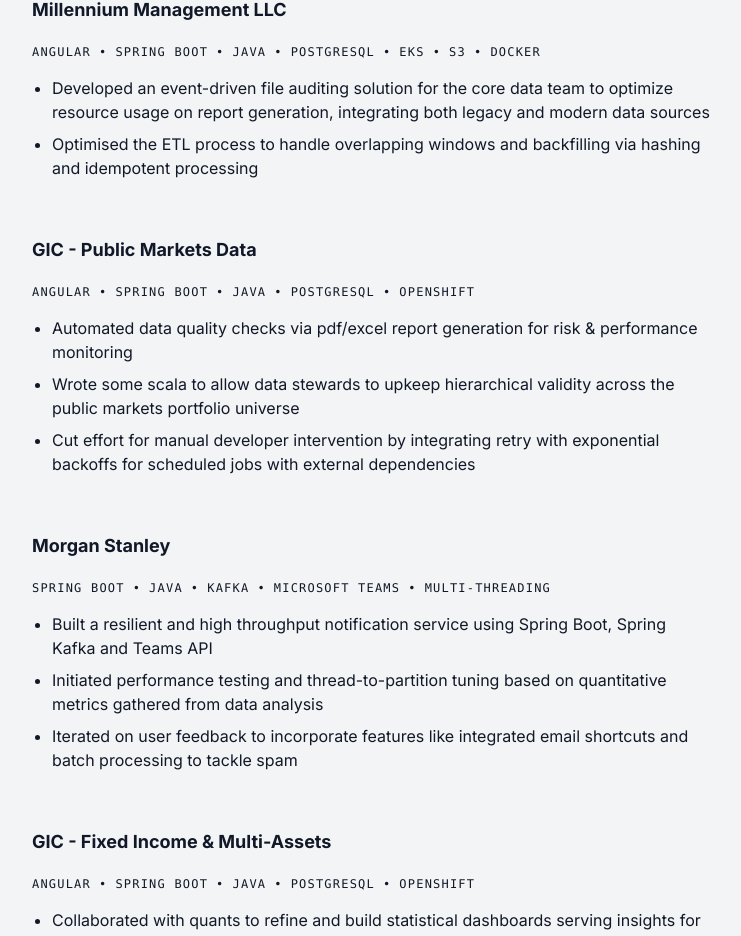
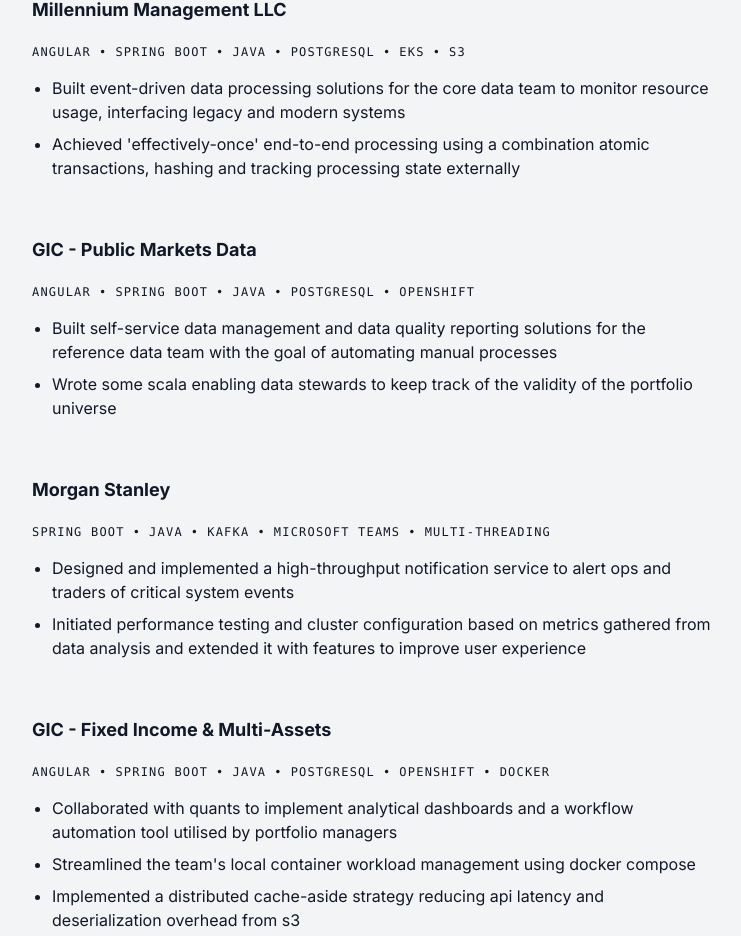
Before and after one commit to elt0nxale/elton, a Next.js app: page /experience in a window 1280 px wide. Shown: the part 160-1096 px from the top of the page, without its empty margins (268-1009 px from the left). Built offline with nearby package versions, Linux system fonts and the light colour scheme.

Commit message:
chore: edit experience

```diff
--- a/src/app/constants/content.ts
+++ b/src/app/constants/content.ts
@@ -2,10 +2,10 @@
     {
         title: 'Winter Analyst',
         company: 'Millennium Management LLC',
-        tools: ['Angular', 'Spring Boot','Java','PostgreSQL','EKS','S3','Docker'],
+        tools: ['Angular', 'Spring Boot','Java','PostgreSQL','EKS','S3'],
         description: [
-              "Developed an event-driven file auditing solution for the core data team to optimize resource usage on report generation, integrating both legacy and modern data sources",
-              "Optimised the ETL process to handle overlapping windows and backfilling via hashing and idempotent processing",
+              "Built event-driven data processing solutions for the core data team to monitor resource usage, interfacing legacy and modern systems",
+              "Achieved 'effectively-once' end-to-end processing using a combination atomic transactions, hashing and tracking processing state externally"
         ],
     },
     {
@@ -13,9 +13,8 @@
         company: 'GIC - Public Markets Data',
         tools: ['Angular', 'Spring Boot','Java','PostgreSQL','Openshift'],
         description: [
-                "Automated data quality checks via pdf/excel report generation for risk & performance monitoring",
-                "Wrote some scala to allow data stewards to upkeep hierarchical validity across the public markets portfolio universe",
-                "Cut effort for manual developer intervention by integrating retry with exponential backoffs for scheduled jobs with external dependencies",
+                "Built self-service data management and data quality reporting solutions for the reference data team with the goal of automating manual processes",
+                "Wrote some scala enabling data stewards to keep track of the validity of the portfolio universe",
         ],
     },
     {
@@ -23,20 +22,18 @@
         company: 'Morgan Stanley',
         tools: ['Spring Boot', 'Java','Kafka','Microsoft Teams','Multi-threading'],
         description: [
-            "Built a resilient and high throughput notification service using Spring Boot, Spring Kafka and Teams API",
-            "Initiated performance testing and thread-to-partition tuning based on quantitative metrics gathered from data analysis",
-            "Iterated on user feedback to incorporate features like integrated email shortcuts and batch processing to tackle spam",
+            "Designed and implemented a high-throughput notification service to alert ops and traders of critical system events",
+            "Initiated performance testing and cluster configuration based on metrics gathered from data analysis and extended it with features to improve user experience",
         ],
       },
       {
         title: 'Software Engineer Intern',
         company: 'GIC - Fixed Income & Multi-Assets',
-        tools: ['Angular', 'Spring Boot','Java','PostgreSQL','Openshift'],
+        tools: ['Angular', 'Spring Boot','Java','PostgreSQL','Openshift','Docker'],
         description: [
-              "Collaborated with quants to refine and build statistical dashboards serving insights for portfolio managers",
-              "Built features and workflows to help portfolio managers track rebalancing tasks on the internal platform",
-              "Wrote a small orchestration script with docker compose to help developers set up their container workloads locally",
-              "Built a redis cache utility decorator to optimize long-running functions and expensive file reads, benchmarked with a 75% latency drop on feather file reads across the deployed cluster",
+              "Collaborated with quants to implement analytical dashboards and a workflow automation tool utilised by portfolio managers",
+              "Streamlined the team's local container workload management using docker compose",
+              "Implemented a distributed cache-aside strategy reducing api latency and deserialization overhead from s3",
         ],
       },
 ];
```
